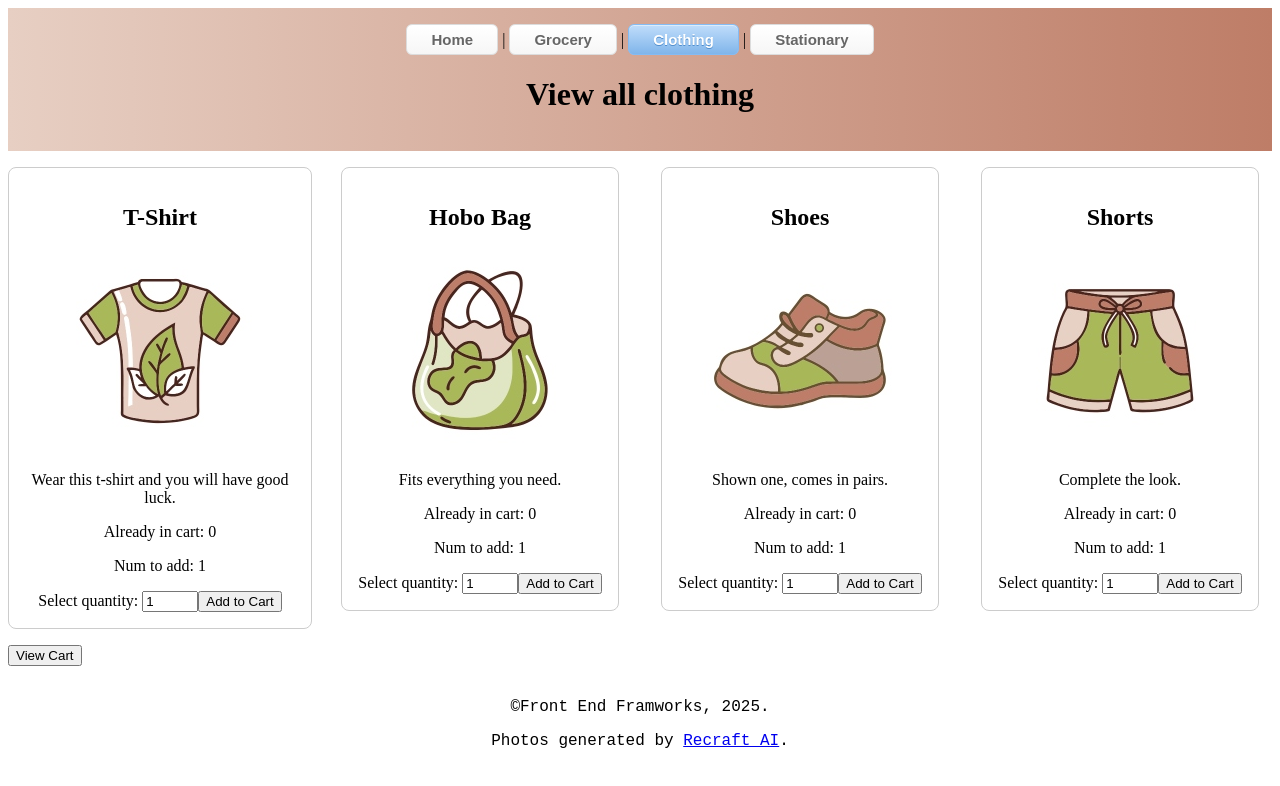
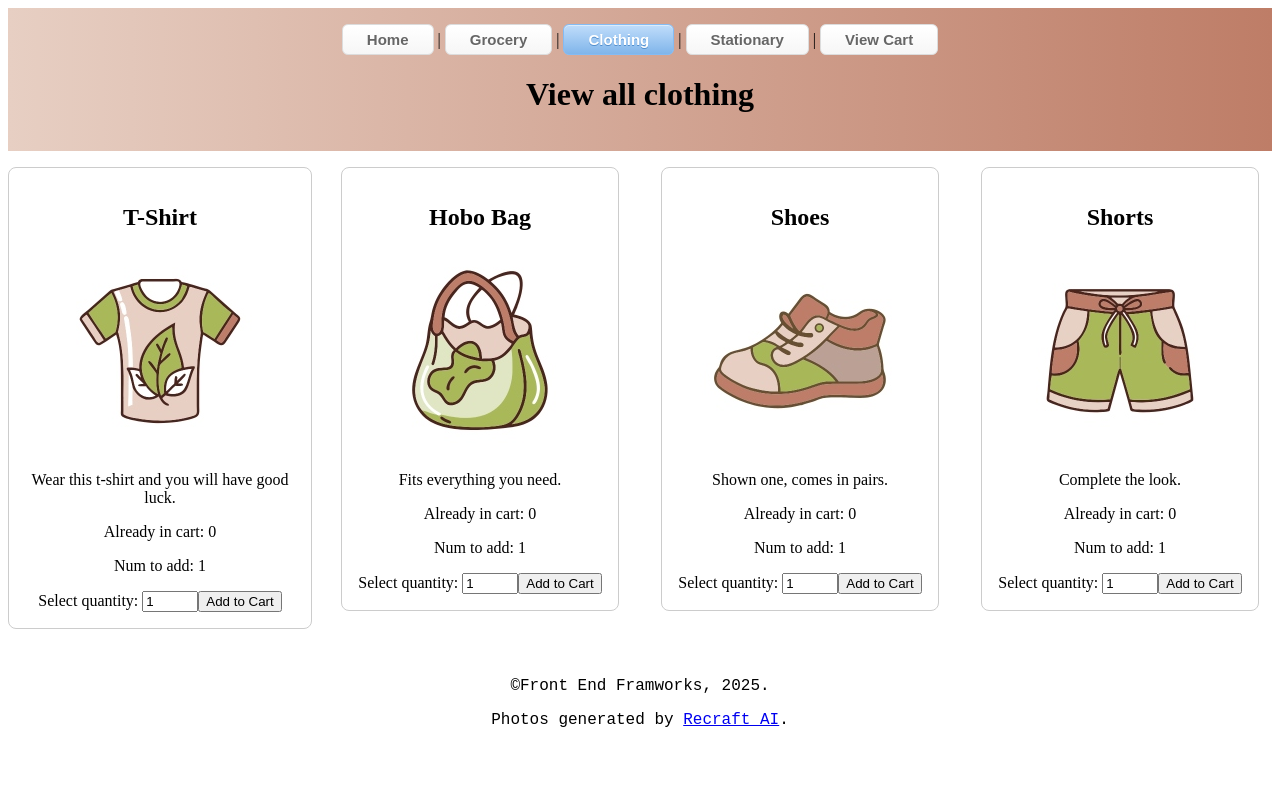
Before and after one commit to joanne-hoar/practice, an Angular app: page /products/clothing in a window 1280 px wide. Shown: the top 786 px of the page. Built offline with nearby package versions, Linux system fonts and the light colour scheme.

Commit message:
moving view cart button

```diff
--- a/src/app/header/header.component.html
+++ b/src/app/header/header.component.html
@@ -10,7 +10,8 @@
     <a class="button" routerLink="/home" routerLinkActive="activebutton">Home</a> |
     <a class="button" routerLink="/products/grocery" routerLinkActive="activebutton">Grocery</a> |
     <a class="button" routerLink="/products/clothing" routerLinkActive="activebutton">Clothing</a> |
-    <a class="button" routerLink="/products/stationary" routerLinkActive="activebutton">Stationary</a>
+    <a class="button" routerLink="/products/stationary" routerLinkActive="activebutton">Stationary</a> |
+    <a class="button" routerLink="/order" routerLinkActive="activebutton">View Cart</a>
     </nav>
     <!-- Displays the heading input property -->
     <h1>{{ heading }}</h1>
--- a/src/app/products-home/products-home.component.html
+++ b/src/app/products-home/products-home.component.html
@@ -9,8 +9,4 @@
     <app-product [details]="product"></app-product>
   </div>
 </div>
-<!-- Form to submit the order -->
-<form (submit)="sendOrder()">
-  <button type="submit">View Cart</button>
-</form>
 <app-footer></app-footer>
--- a/src/app/products-home/products-home.component.ts
+++ b/src/app/products-home/products-home.component.ts
@@ -4,7 +4,6 @@ import { ProductComponent } from '../product/product.component';
 import { HeaderComponent } from '../header/header.component';
 import { FooterComponent } from '../footer/footer.component';
 import { ActivatedRoute } from '@angular/router';
-import { Router } from '@angular/router';
 import { ProductDetails } from '../product.model';
 
 /**
@@ -29,7 +28,7 @@ export class ProductsHomeComponent implements OnInit {
   @ViewChildren(ProductComponent) productComponents!: QueryList<ProductComponent>;
 
   // Injects ActivatedRoute for accessing route parameters and Router for navigation
-  constructor(private route: ActivatedRoute, private router: Router ) {}
+  constructor(private route: ActivatedRoute) {}
 
   // OnInit lifecycle hook subscribes to route parameters and loads products for the selected category
   ngOnInit(): void {
@@ -50,9 +49,4 @@ export class ProductsHomeComponent implements OnInit {
       })
       .catch(error => console.error('Error fetching JSON:', error));
   }
-
-  sendOrder(): void {
-
-    this.router.navigate(['/order']);
-  }
 }
```
